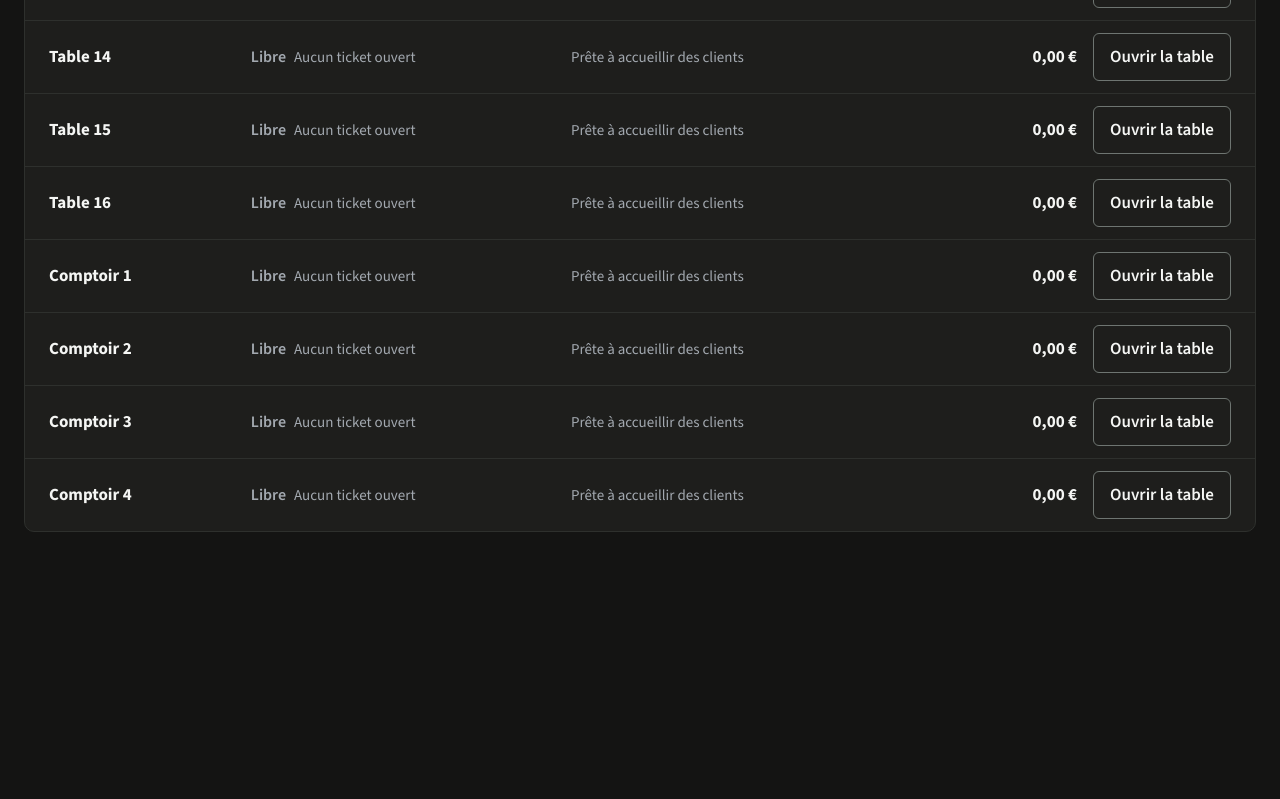
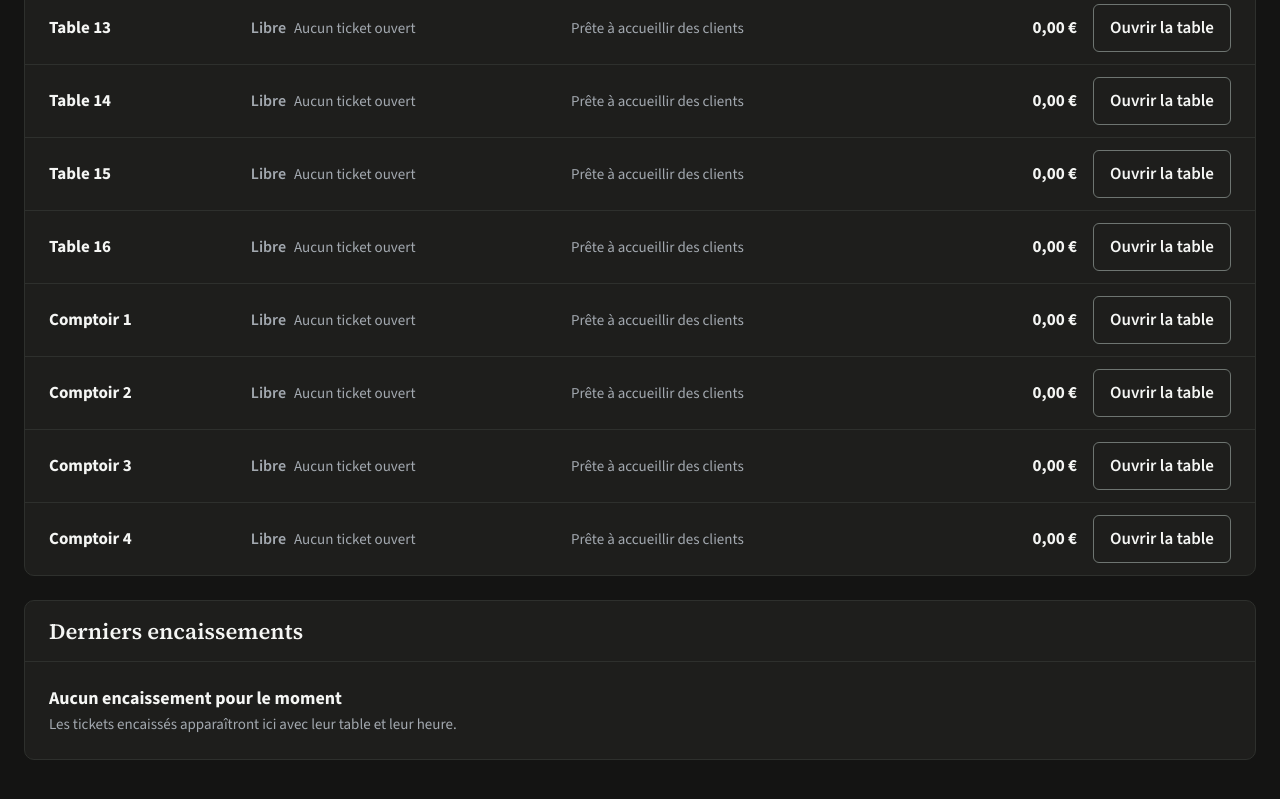
Before and after one commit to MaevaOz/escale-241-pos, a plain HTML site: page index.html in a window 1280 px wide. Shown: the part 1205-2004 px from the top of the page. Before the commit the page ends 1833 px from the top, so only its background shows below. Drawn offline with nearby package versions, Linux system fonts and the light colour scheme.

Commit message:
Update index.html

```diff
--- a/index.html
+++ b/index.html
@@ -86,6 +86,9 @@
             <button type="button" class="btn btn--secondaire" data-filtre-salle="occupees">
               Tables occupées et à encaisser
             </button>
+            <button type="button" class="btn btn--secondaire" data-filtre-salle="payees">
+              Payées, clients encore là
+            </button>
             <button type="button" class="btn btn--secondaire" data-filtre-salle="tables">
               Tables uniquement
             </button>
@@ -95,6 +98,13 @@
           </div>
         </div>
         <ul class="liste-registre" id="liste-emplacements-salle"></ul>
+      </div>
+
+      <div class="panneau-registre">
+        <div class="entete-panneau">
+          <h2 class="titre-section">Derniers encaissements</h2>
+        </div>
+        <ul class="liste-registre" id="liste-derniers-encaissements"></ul>
       </div>
     </section>
 
```
